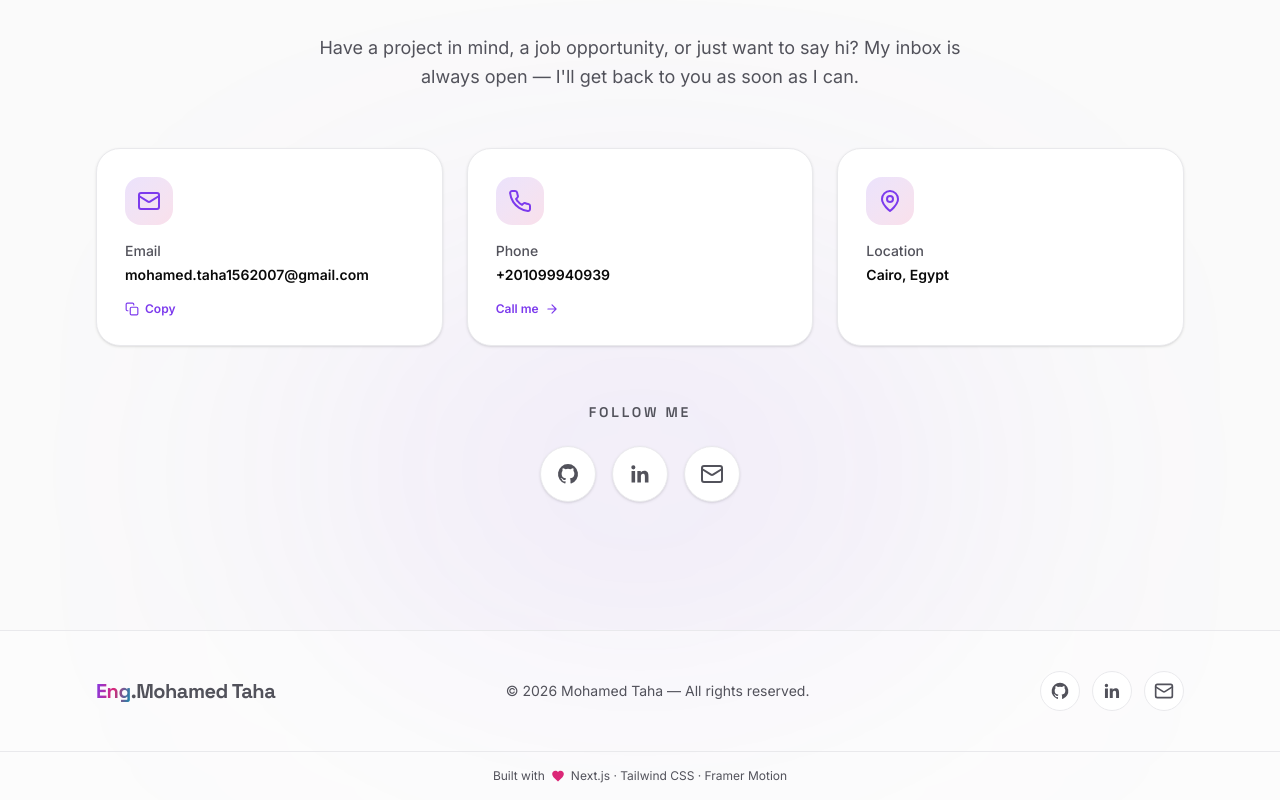
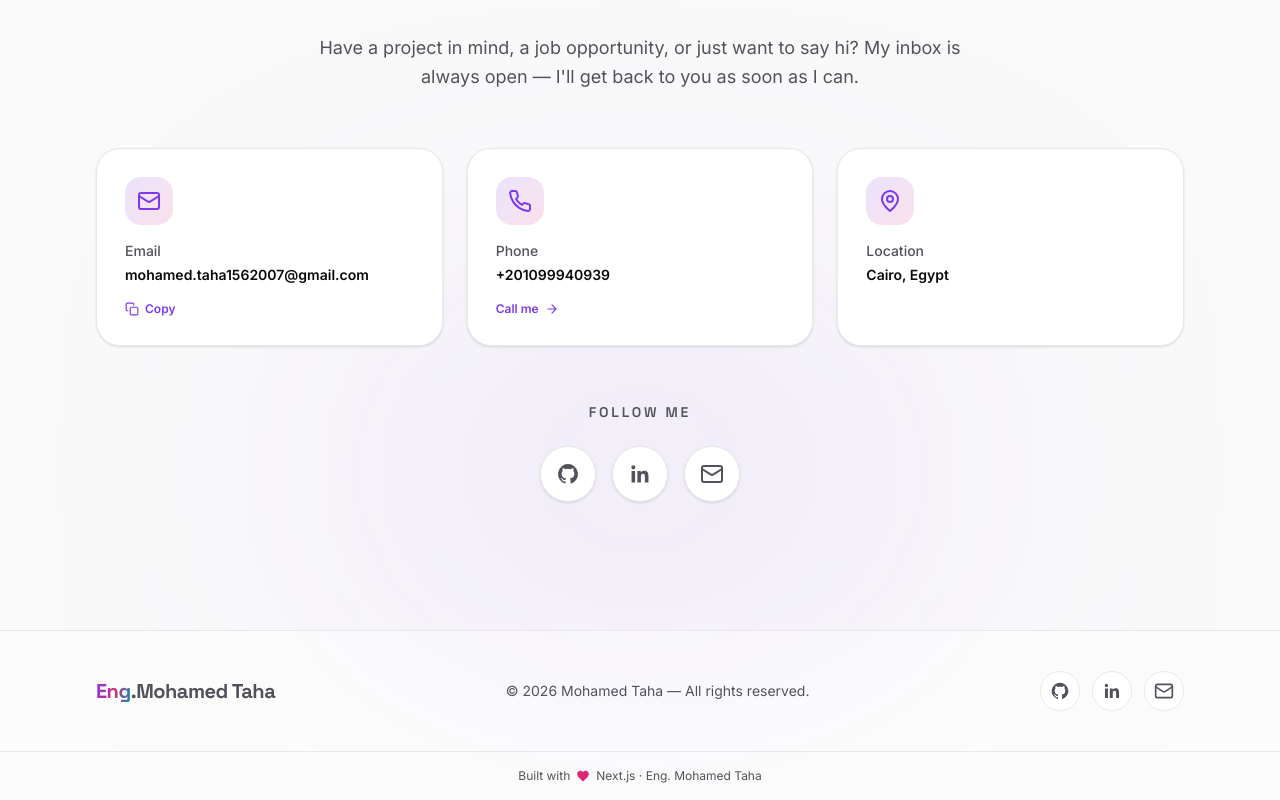
Before and after one commit to mohamedtaha152/mohamed-taha, a Next.js app: page / in a window 1280 px wide. Shown: the part 7653-8453 px from the top of the page. Built offline with nearby package versions, Linux system fonts and the light colour scheme.

Commit message:
Update footer text to include engineer's name

```diff
--- a/src/components/Footer.tsx
+++ b/src/components/Footer.tsx
@@ -57,7 +57,7 @@ export function Footer() {
         <p className="flex items-center justify-center gap-1.5 text-center text-xs text-muted">
           {t.footer.madeWith}
           <HeartIcon className="h-3.5 w-3.5 text-accent-3" />
-          Next.js · Tailwind CSS · Framer Motion
+          Next.js · Eng. Mohamed Taha
         </p>
       </div>
     </footer>
```
